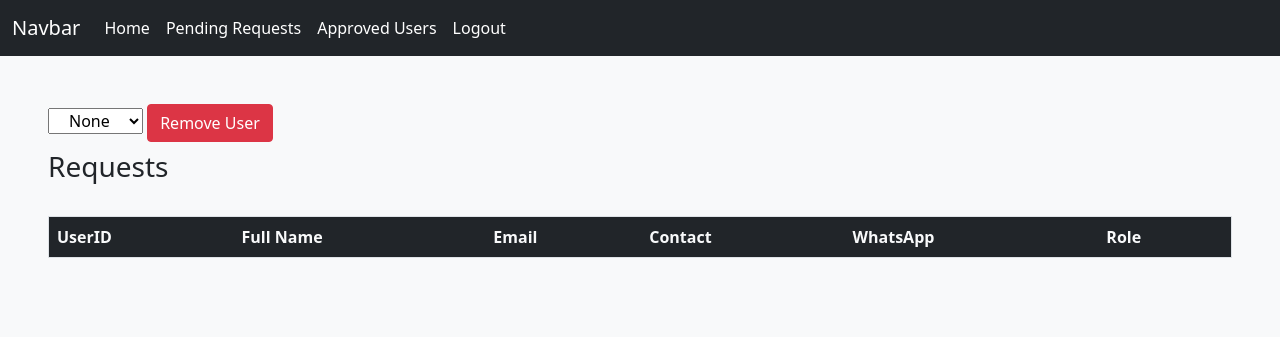
After one commit to Utsavch189/Market, a Django app: page /administrator/approveusers/ in a window 1280 px wide. The commit adds this page. Shown: the top 337 px of the page. Run offline with Django 3.2, Linux system fonts and the light colour scheme; a user stored in the database is signed in; lists and menus that the app fills with data are empty.

Commit message:
add approve user page

```diff
--- a/administrator/urls.py
+++ b/administrator/urls.py
@@ -2,6 +2,8 @@ from django.urls import path
 from .views import *
 
 urlpatterns = [
-    path('pendings/',index,name='index'),
+    path('pendings/',index,name='pendings'),
     path('api/',pending),
+    path('approve/',approve),
+    path('approveusers/',approved,name='approveusers')
 ]
--- a/administrator/views.py
+++ b/administrator/views.py
@@ -16,7 +16,7 @@ from .user import mail,password,useID
 @login_required(login_url='http://127.0.0.1:8000/login/')
 def index(request):
     if request.method=='GET':
-        return render(request,'administrator/index.html')
+        return render(request,'administrator/pending.html')
     elif request.method=='POST':
         val=request.POST.get('role')
         approved=request.POST.get('approved')
@@ -48,33 +48,93 @@ def index(request):
                 except:
                     messages.error(request, 'Something went wrong!!!')
 
-        return render(request,'administrator/index.html')
-    return render(request,'administrator/index.html')
+        return render(request,'administrator/pending.html')
+    return render(request,'administrator/pending.html')
+
+
+
+
+
+@login_required(login_url='http://127.0.0.1:8000/login/')
+def approved(request):
+    if request.method=='GET':
+        return render(request,'administrator/approve.html')
+
+    elif request.method=='POST':
+        val=request.POST.get('role')
+        obj=User.objects.filter(username=val)
+        if obj.exists():
+            obj.delete()
+            messages.success(request, 'Successfully Removed!')
+        return render(request,'administrator/approve.html')
+
+    else:
+        return render(request,'administrator/approve.html')
+
+
+
+
+
+
+
 
 
 @api_view(['GET','POST'])
 def pending(request):
     if request.method=='GET':
-        users=[]
-        alls=Register.objects.all()
+        if request.user.is_superuser:
+            users=[]
+            alls=Register.objects.all()
+
+
+            if alls.exists():
+                for i in range(0,alls.count()):
+                    data={
+                        'number':alls.values('number')[i]['number'],
+                        'name':alls.values('first_name')[i]['first_name']+' '+alls.values('last_name')[i]['last_name'],
+                        'email':alls.values('email')[i]['email'],
+                        'contact':alls.values('contact_no')[i]['contact_no'],
+                        'whatsapp':alls.values('whatsapp_no')[i]['whatsapp_no'],
+                        'role':alls.values('role')[i]['role']
+                    }
 
 
 
-        for i in range(0,alls.count()):
-            data={
-                'number':alls.values('number')[i]['number'],
-                'name':alls.values('first_name')[i]['first_name']+' '+alls.values('last_name')[i]['last_name'],
-                'email':alls.values('email')[i]['email'],
-                'contact':alls.values('contact_no')[i]['contact_no'],
-                'whatsapp':alls.values('whatsapp_no')[i]['whatsapp_no'],
-                'role':alls.values('role')[i]['role']
-            }
-
-
-
-            users.append(data)
-        return Response(users)
+                    users.append(data)
+                return Response(users)
+            return Response({'info':'no data'})
+        return Response({'info':'You have no permission!'})
     elif request.method=='POST':
         return Response({'info':'Running'})
     else:
         return Response({'msg':'bad request','status':400})
+
+
+
+
+
+
+@api_view(['GET','POST'])
+def approve(request):
+    if request.method=='GET':
+        if request.user.is_superuser:
+            approveUsers=[]
+            alls=ApprovedUsers.objects.all()
+            if alls.exists():
+                for i in range(0,alls.count()):
+                    data={
+                        'userid':alls.values('userid')[i]['userid'],
+                        'name':alls.values('first_name')[i]['first_name']+' '+alls.values('last_name')[i]['last_name'],
+                        'email':alls.values('email')[i]['email'],
+                        'contact':alls.values('contact_no')[i]['contact_no'],
+                        'whatsapp':alls.values('whatsapp_no')[i]['whatsapp_no'],
+                        'role':alls.values('role')[i]['role']
+                    }
+                    approveUsers.append(data)
+                return Response(approveUsers)
+            return Response({'info':'no data'})
+        return Response({'info':'You have no permission!'})
+    elif request.method=='POST':
+        return Response({'info':'Running'})
+    else:
+        return Response({'msg':'bad request','status':400})
--- /dev/null
+++ b/static/scripts/administrator/approve.js
@@ -0,0 +1,36 @@
+get = () => {
+
+    fetch(`${window.location.origin}/administrator/approve/`)
+        .then(res => res.json())
+        .then(data => document.getElementById("dog").innerHTML = data.map((val, k) =>
+
+            `<tr >
+                    <td>${val['userid']}</td>
+                    <td>${val['name']}</td>
+                    <td>${val['email']}</td>
+                    <td>${val['contact']}</td>
+                    <td>${val['whatsapp']}</td>
+                    <td>${val['role']}</td>
+
+                </tr>
+                `
+        ))
+        .catch(err => console.log(err))
+}
+get()
+
+dropdown = () => {
+    fetch(`${window.location.origin}/administrator/approve/`)
+        .then(res => res.json())
+        .then(data => document.getElementById('role').innerHTML = data.map((val, k) =>
+                `<option value=${val['userid']}>${val['userid']}</option>`
+
+            )
+
+
+
+        )
+
+
+}
+dropdown()
--- /dev/null
+++ b/templates/administrator/approve.html
@@ -0,0 +1,44 @@
+{% extends 'Base.html' %} {% block title %} Approve {% endblock title %} {% block body %}
+
+
+<section class="bg-light p-5">
+    {% for message in messages %}
+    <div class="alert alert-success {% if message.tags == 'error' %} alert-danger {% endif %}" role="alert">
+        <strong>Message: </strong> {{ message }}
+        <button type="button" class="btn-close" data-bs-dismiss="alert" aria-label="Close"></button>
+    </div>
+    {% endfor %}
+    <form action="" method="post">
+        {% csrf_token %}
+        <select name="role" id="role" class="px-3">
+    <option value="">None</option>
+    </select>
+        <button type="submit" class="btn btn-danger" value="register">Remove User</button>
+
+
+    </form>
+
+
+
+    <h3 class="pb-4 my-2">Requests</h3>
+
+    <div class="table-responsive table table-bordered">
+        <table class="table bg-white" id="example-table">
+            <thead class="bg-dark text-light">
+                <tr>
+                    <th>UserID</th>
+                    <th>Full Name</th>
+                    <th>Email</th>
+                    <th>Contact</th>
+                    <th>WhatsApp</th>
+                    <th>Role</th>
+
+                </tr>
+            </thead>
+            <tbody id="dog"></tbody>
+        </table>
+    </div>
+</section>
+<script src="/static/scripts/administrator/approve.js"></script>
+
+{% endblock body %}
--- a/templates/administrator/index.html
+++ b/templates/administrator/pending.html
@@ -1,4 +1,4 @@
-{% extends 'Base.html' %} {% block title %} Home {% endblock title %} {% block body %}
+{% extends 'Base.html' %} {% block title %} Pending {% endblock title %} {% block body %}
 
 
 <section class="bg-light p-5">
--- a/templates/navbar.html
+++ b/templates/navbar.html
@@ -34,6 +34,9 @@
             <a class="nav-link active" aria-current="page" href="administrator/pendings/">Pending Requests</a>
           </li>
           <li class="nav-item">
+            <a class="nav-link active" aria-current="page" href="administrator/approveusers/">Approved Users</a>
+          </li>
+          <li class="nav-item">
             <a class="nav-link active" aria-current="page" href="/logout/">Logout</a>
           </li>
         </ul>
```
Also changed, not shown: db.sqlite3.
